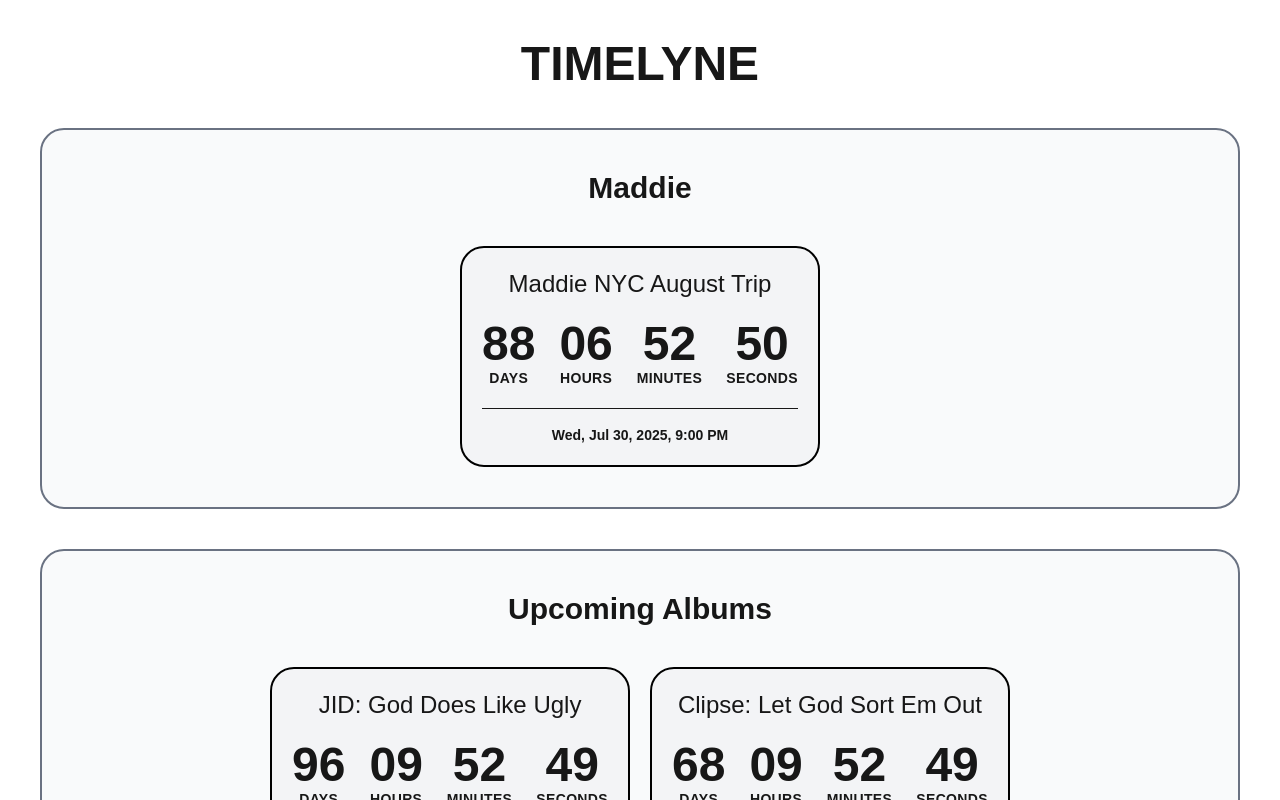
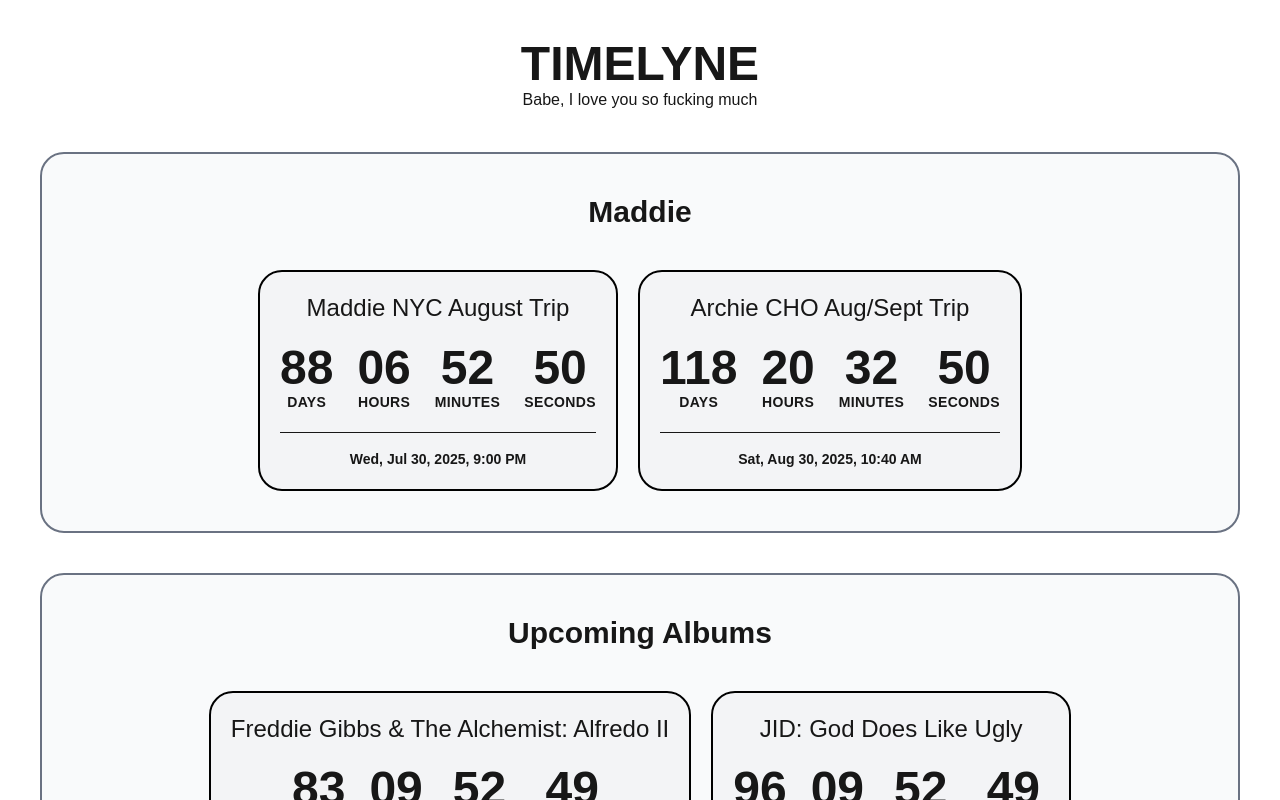
Before and after one commit to SpencerArchSilverstein/TimeLyne, a Next.js app: page / in a window 1280 px wide. Shown: the top 800 px of the page. Built offline with nearby package versions, Linux system fonts and the light colour scheme.

Commit message:
Adding some albums and trips

```diff
--- a/src/app/page.tsx
+++ b/src/app/page.tsx
@@ -14,13 +14,18 @@ const dat: EventItem[] = [
     tag: "Maddie",
   },
   {
-    date: "2025-08-07T23:59:59-04:00",
-    eventName: "JID: God Does Like Ugly",
+    date: "2025-08-30T10:40:00-04:00",
+    eventName: "Archie CHO Aug/Sept Trip",
+    tag: "Maddie",
+  },
+  {
+    date: "2025-07-25T23:59:59-04:00",
+    eventName: "Freddie Gibbs & The Alchemist: Alfredo II",
     tag: "Music",
   },
   {
-    date: "2025-07-10T23:59:59-04:00",
-    eventName: "Clipse: Let God Sort Em Out",
+    date: "2025-08-07T23:59:59-04:00",
+    eventName: "JID: God Does Like Ugly",
     tag: "Music",
   },
   {
@@ -28,7 +33,11 @@ const dat: EventItem[] = [
     eventName: "Amaarae: Black Star",
     tag: "Music",
   },
-
+  {
+    date: "2025-08-15T23:59:59-04:00",
+    eventName: "Joey Valence & Brae: Hyperyouth",
+    tag: "Music",
+  },
   {
     date: "2025-08-28T23:59:59-04:00",
     eventName: "Sabrina Carpenter: Man's Best Friend",
@@ -36,7 +45,6 @@ const dat: EventItem[] = [
   },
 ];
 
-// Split into two sections
 const targetTag = "Maddie";
 
 const sectionOne = dat.filter((item) => item.tag === targetTag);
@@ -48,7 +56,7 @@ const renderSection = (events: EventItem[], title: string) => {
   return (
     <div className="border-2 border-gray-500 bg-gray-50 m-10 rounded-3xl">
       <div className="flex flex-col items-center gap-10 p-10">
-        <h2 className="text-3xl font-semibold">{title}</h2>
+        <h2 className="text-3xl font-semibold text-center">{title}</h2>
         <div className="flex flex-wrap justify-center gap-5">
           {events.map((t, index) => (
             <div key={index}>
@@ -65,6 +73,7 @@ const Timelyne: React.FC = () => {
   return (
     <>
       <h1 className="text-center mt-10 font-bold text-5xl">TIMELYNE</h1>
+      <h5 className="text-center">Babe, I love you so fucking much</h5>
       {renderSection(sectionOne, "Maddie")}
       {renderSection(sectionTwo, "Upcoming Albums")}
     </>
```
